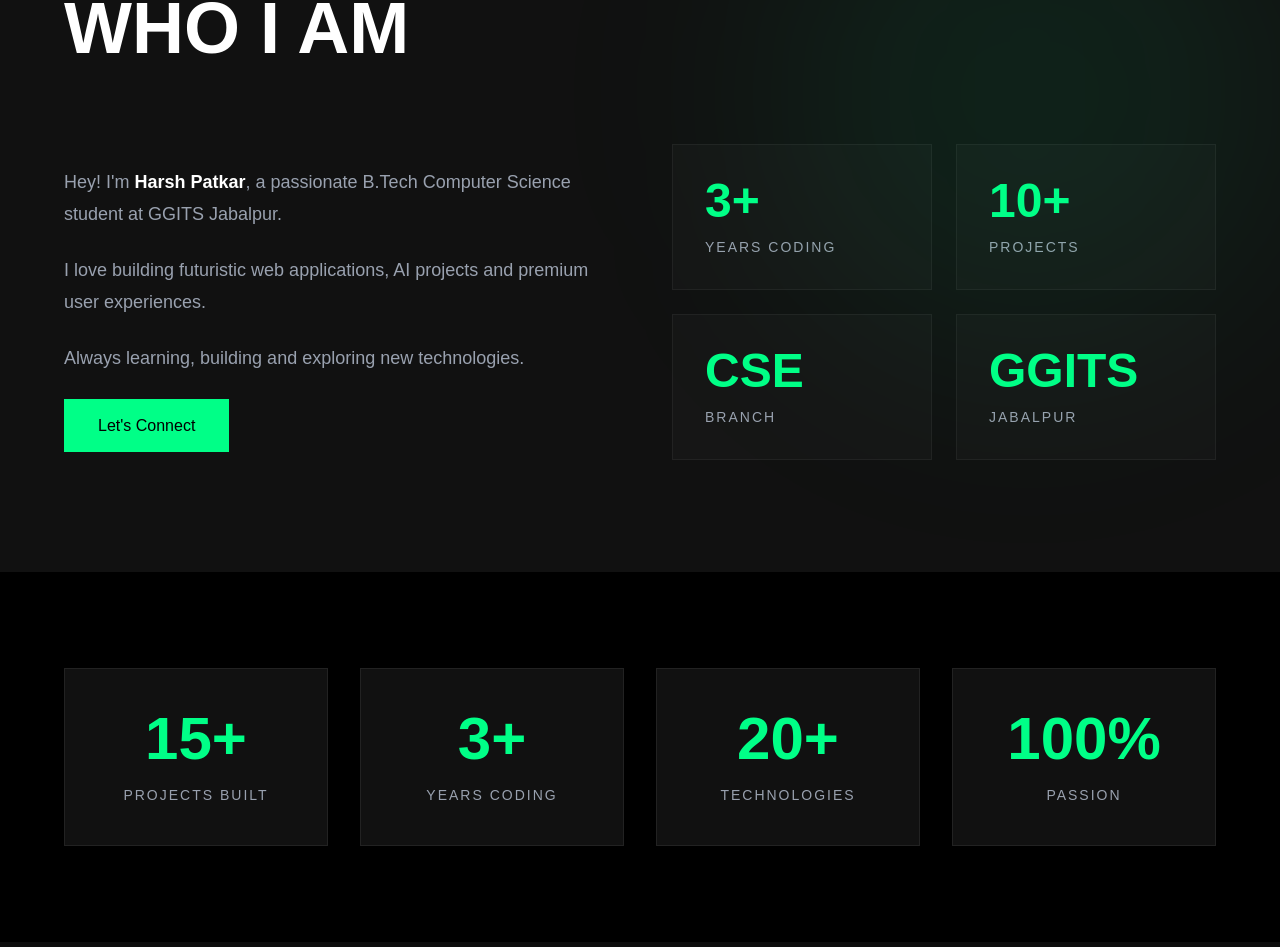
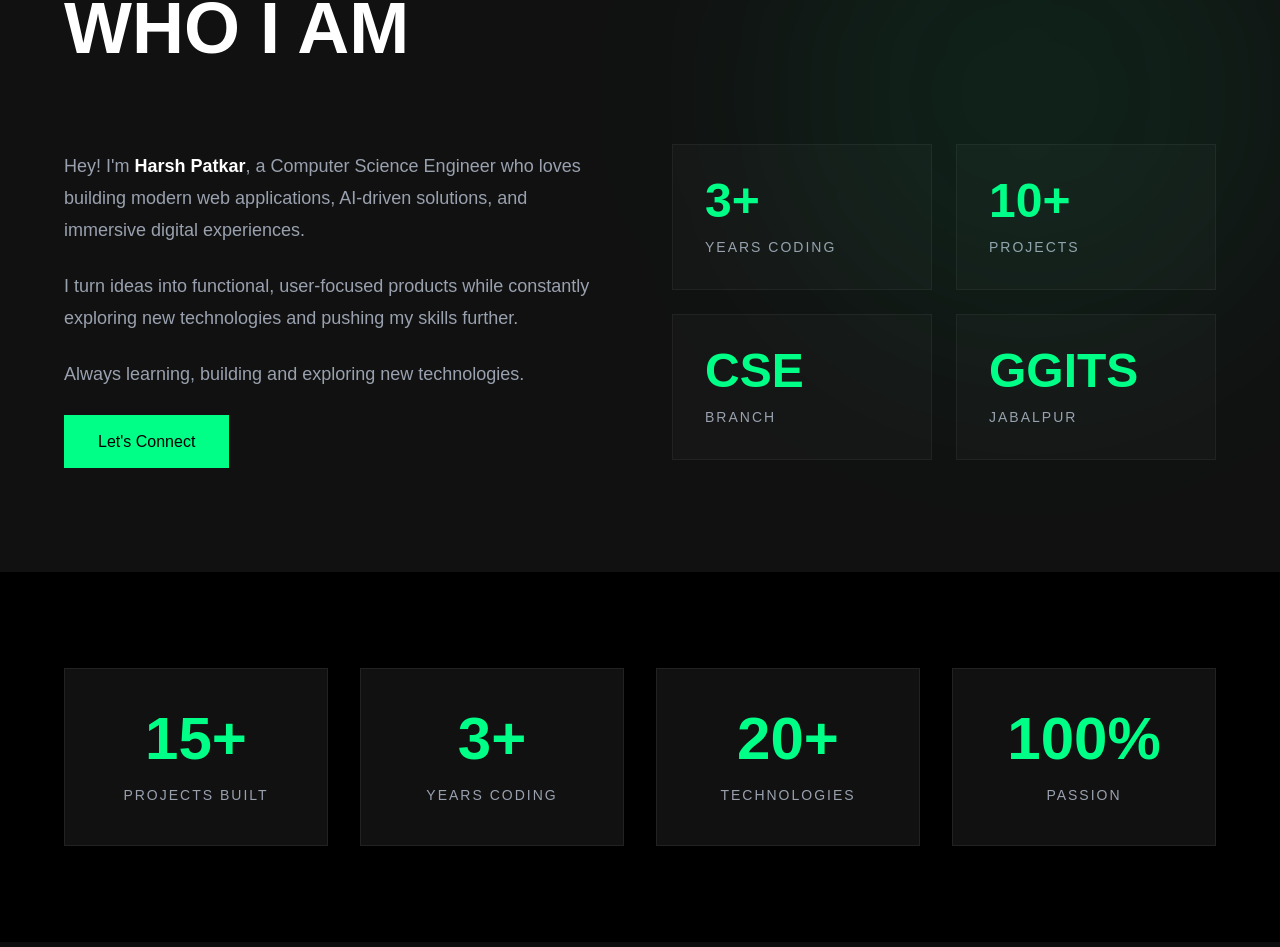
Before and after one commit to harshpatkar92/MyPortfolio, a Next.js app: page / in a window 1280 px wide. Shown: the part 956-1903 px from the top of the page. Built offline with nearby package versions, Linux system fonts and the light colour scheme.

Commit message:
Revise About section with updated personal details
Updated personal description to reflect current interests and skills.

```diff
--- a/components/About.js
+++ b/components/About.js
@@ -30,12 +30,11 @@
                 <span className="text-white font-semibold">
                   Harsh Patkar
                 </span>
-                , a passionate B.Tech Computer Science student at GGITS Jabalpur.
+                , a Computer Science Engineer who loves building modern web applications, AI-driven solutions, and immersive digital experiences.
               </p>
 
               <p className="text-gray-400 leading-8 mb-6 text-lg">
-                I love building futuristic web applications,
-                AI projects and premium user experiences.
+               I turn ideas into functional, user-focused products while constantly exploring new technologies and pushing my skills further.
               </p>
 
               <p className="text-gray-400 leading-8 mb-10 text-lg">
```
